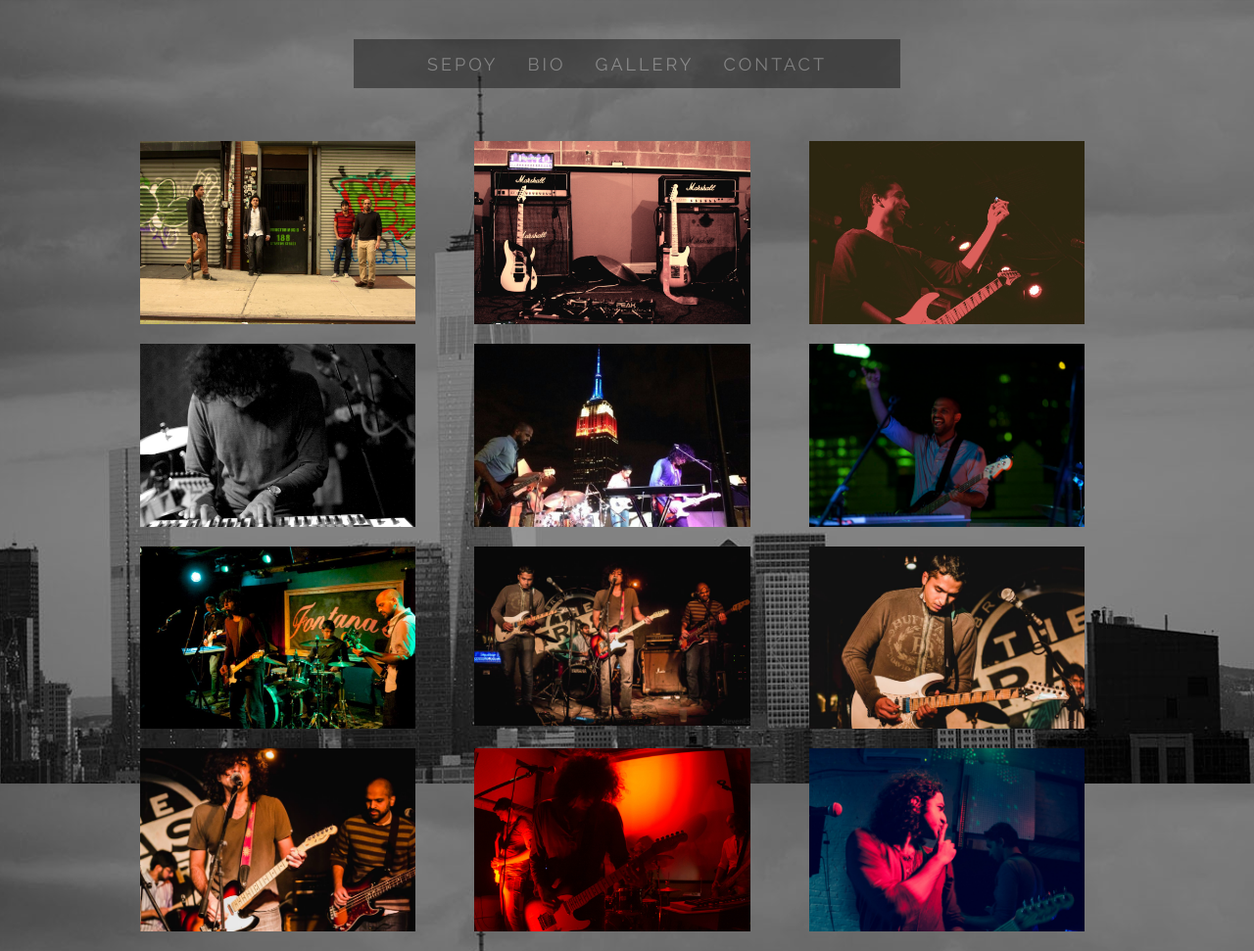
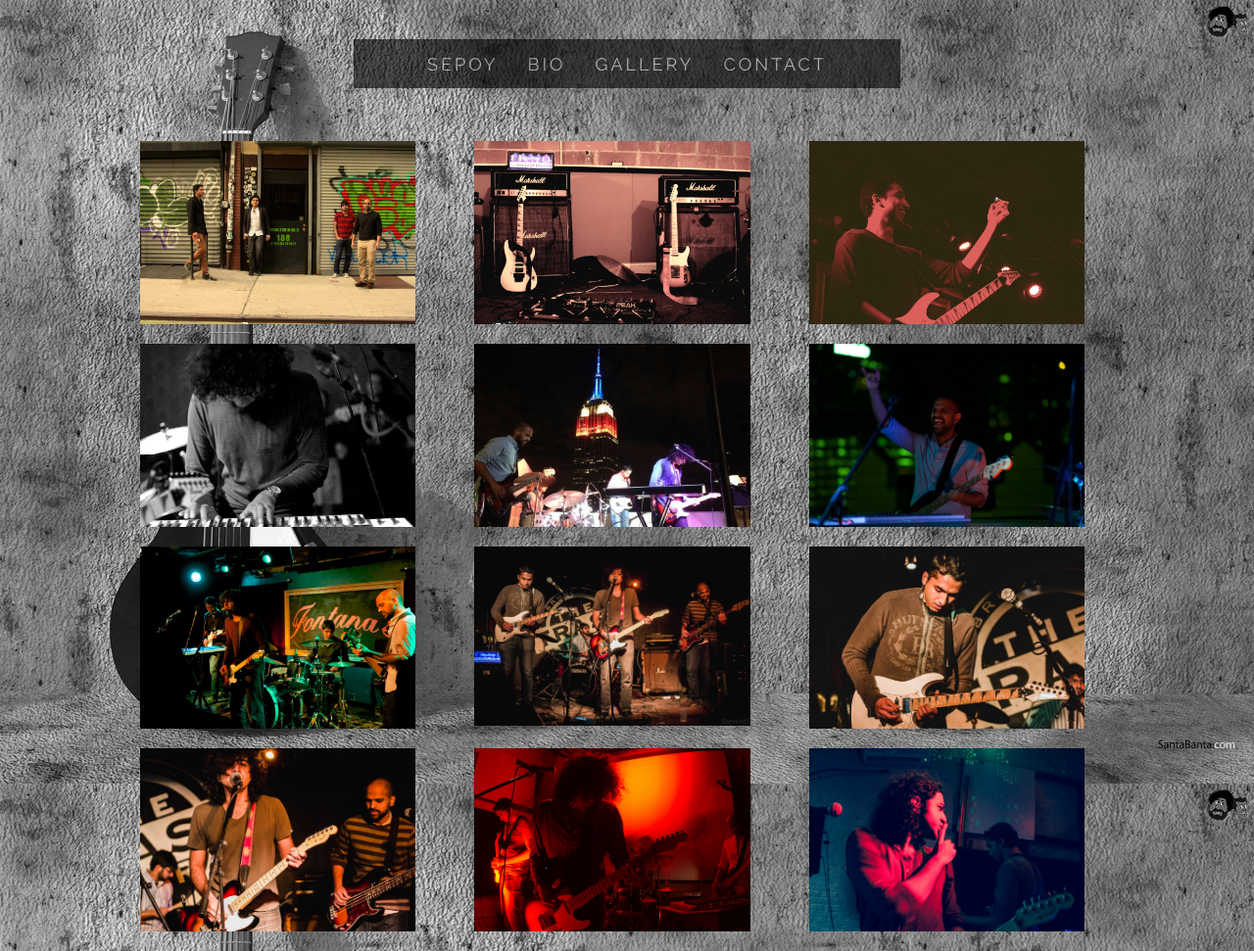
Before and after one commit to nityaoberoi/sepoy, a Flask app: page /gallery/ in a window 1280 px wide. Shown: the whole page at 98% size. Run offline with Flask 2, Linux system fonts and the light colour scheme; style sheets or scripts are compiled from the project's sources; some libraries are stand-ins or nearby versions.

Commit message:
gallery bg fix & related changes

```diff
--- a/static/scss/_variables.scss
+++ b/static/scss/_variables.scss
@@ -274,7 +274,7 @@ $navbar-default-bg:                #f8f8f8;
 // $navbar-default-border:            darken($navbar-default-bg, 6.5%);
 
 // Navbar links
-$navbar-default-link-color:                rgba(255, 255, 255, 0.6);
+$navbar-default-link-color:                rgba(255, 255, 255, 0.8);
 $navbar-default-link-hover-color:          #fff;
 $navbar-default-link-hover-bg:             transparent;
 $navbar-default-link-active-color:         #fff;
@@ -283,7 +283,7 @@ $navbar-default-link-disabled-color:       #ccc;
 $navbar-default-link-disabled-bg:          transparent;
 
 // Navbar brand label
-$navbar-default-brand-color:               rgba(255, 255, 255, 0.6);
+$navbar-default-brand-color:               rgba(255, 255, 255, 0.8);
 $navbar-default-brand-hover-color:         darken($navbar-default-brand-color, 10%);
 $navbar-default-brand-hover-bg:            transparent;
 
@@ -300,7 +300,7 @@ $navbar-inverse-bg:                         rgba(34,34,34, 0);
 $navbar-inverse-border:                     darken($navbar-inverse-bg, 10%);
 
 // Inverted navbar links
-$navbar-inverse-link-color:                 rgba(255, 255, 255, 0.6);
+$navbar-inverse-link-color:                 rgba(255, 255, 255, 0.8);
 $navbar-inverse-link-hover-color:           $white;
 $navbar-inverse-link-hover-bg:              transparent;
 $navbar-inverse-link-active-color:          $navbar-inverse-link-hover-color;
@@ -309,7 +309,7 @@ $navbar-inverse-link-disabled-color:        #444;
 $navbar-inverse-link-disabled-bg:           transparent;
 
 // Inverted navbar brand label
-$navbar-inverse-brand-color:                rgba(255, 255, 255, 0.6);
+$navbar-inverse-brand-color:                rgba(255, 255, 255, 0.8);
 $navbar-inverse-brand-hover-color:          #fff;
 $navbar-inverse-brand-hover-bg:             transparent;
 
--- a/static/scss/components/_nav.scss
+++ b/static/scss/components/_nav.scss
@@ -5,7 +5,7 @@
 
   @media (min-width: $screen-sm-min) {
     background-color: black;
-    opacity: 0.4;
+    opacity: 0.6;
     padding: 0 60px;
   }
 }
--- a/static/scss/pages/_contact.scss
+++ b/static/scss/pages/_contact.scss
@@ -8,7 +8,7 @@
   float: none;
   margin-top: 8em;
   // color: #000;
-  background-color: rgba(255, 255, 255, .6);
+  background-color: rgba(255, 255, 255, .4);
   -webkit-box-shadow: 3px 3px 10px -2px rgba(51,51,51,0.62);
   -moz-box-shadow: 3px 3px 10px -2px rgba(51,51,51,0.62);
   box-shadow: 3px 3px 10px -2px rgba(51,51,51,0.62);
--- a/static/scss/pages/_gallery.scss
+++ b/static/scss/pages/_gallery.scss
@@ -8,7 +8,7 @@
 }
 
 .gallerybg {
-  background-image: url('../img/backgrounds/NYC.jpg');
+  background-image: url('../img/backgrounds/guitar.jpg');
 }
 
 /*
```
Also changed, not shown: static/css/screen.css.
